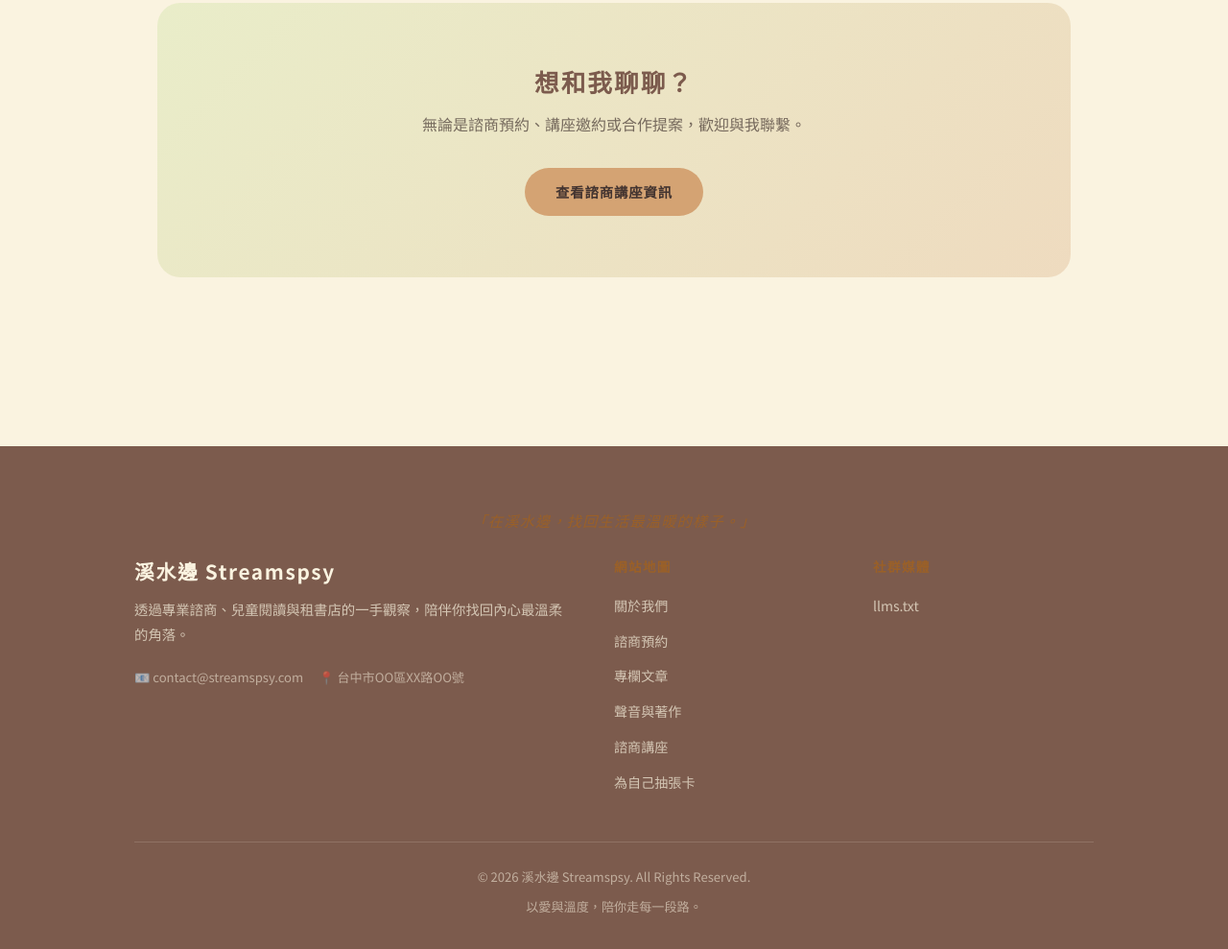
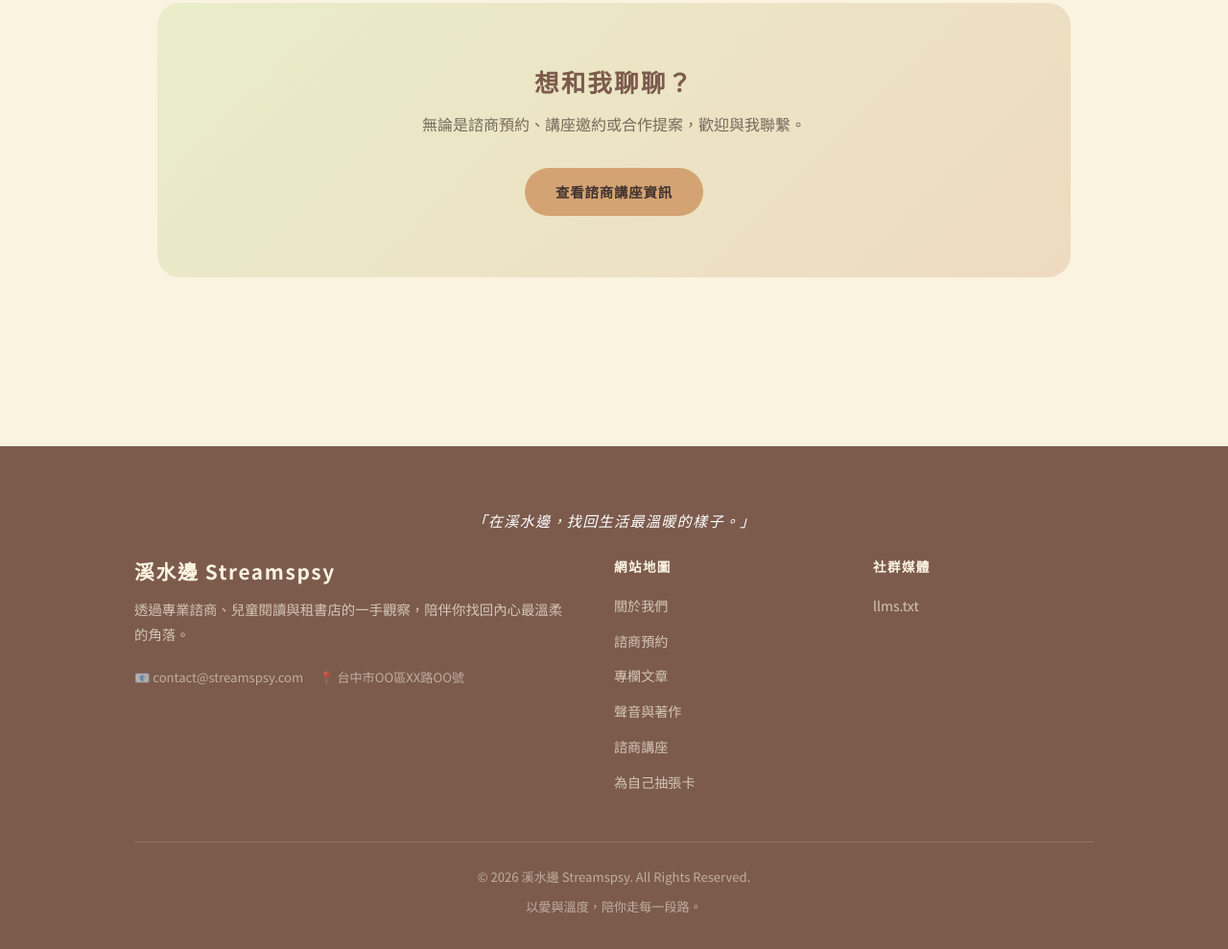
Before and after one commit to dontpkme993/streamspsy, an Eleventy site: page src/about.njk in a window 1280 px wide. Shown: the part 2187-3176 px from the top of the page at 96% size. Built offline with nearby package versions, Linux system fonts and the light colour scheme; Eleventy itself is replaced by a stand-in of ours; files that its build step writes are made by us from their sources; what @notionhq/client, striptags would draw is missing.

Commit message:
style: update footer text colors for better contrast on dark background
- .footer-nav h4: --straw-text → --rice (cream on dark oak bg)
- .footer-quote: --straw-text → white

Co-Authored-By: Claude Sonnet 4.6 <noreply@anthropic.com>

```diff
--- a/src/assets/styles.css
+++ b/src/assets/styles.css
@@ -382,7 +382,7 @@ a { color: inherit; text-decoration: none; }
 }
 
 .footer-nav h4 {
-  color: var(--straw-text);
+  color: var(--rice);
   font-size: 0.85rem;
   letter-spacing: 0.1em;
   margin-bottom: 1rem;
@@ -419,7 +419,7 @@ a { color: inherit; text-decoration: none; }
 }
 
 .footer-quote {
-  color: var(--straw-text);
+  color: white;
   font-size: 0.95rem;
   letter-spacing: 0.08em;
   font-style: italic;
```
